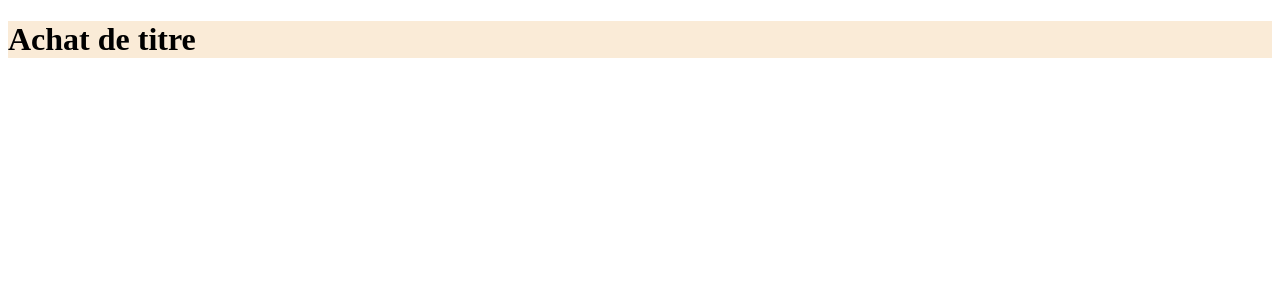
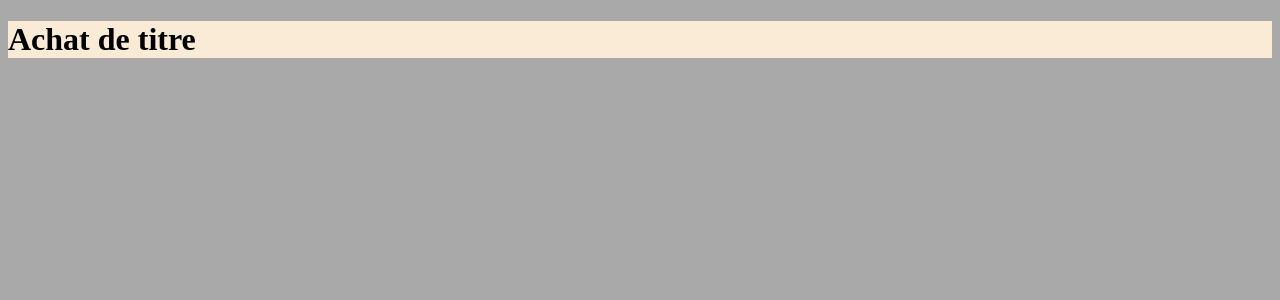
Before and after one commit to Pepapipi/ProjetPHP, a PHP site: page /Acceuil.php in a window 1280 px wide. Shown: the top 300 px of the page. Run offline with PHP 8.4, Linux system fonts and the light colour scheme; data that the repository does not hold is empty.

Commit message:
Add files via upload

```diff
--- a/Acceuil.css
+++ b/Acceuil.css
@@ -1,6 +1,10 @@
 header
 {
     background-color: antiquewhite;
+}
+
+body{
+    background-color: darkgray;
 }
 
 ul
```
Also changed, not shown: Acceuil.html (line endings or trailing spaces), images/Akeboshi.jpg (added), images/BNW-EP.jpg (added), images/Blue.jpg (added), images/KeepOnSmashingBlue.jpg (added), images/MillenniumMother.jpg (added), images/MyWar.jpg (added), images/NightSURFING.jpg (added), images/THEEMPiRESTRiKESSTART.jpg (added), images/THESIDEEFFECTS.jpg (added), panier.php (line endings or trailing spaces).
